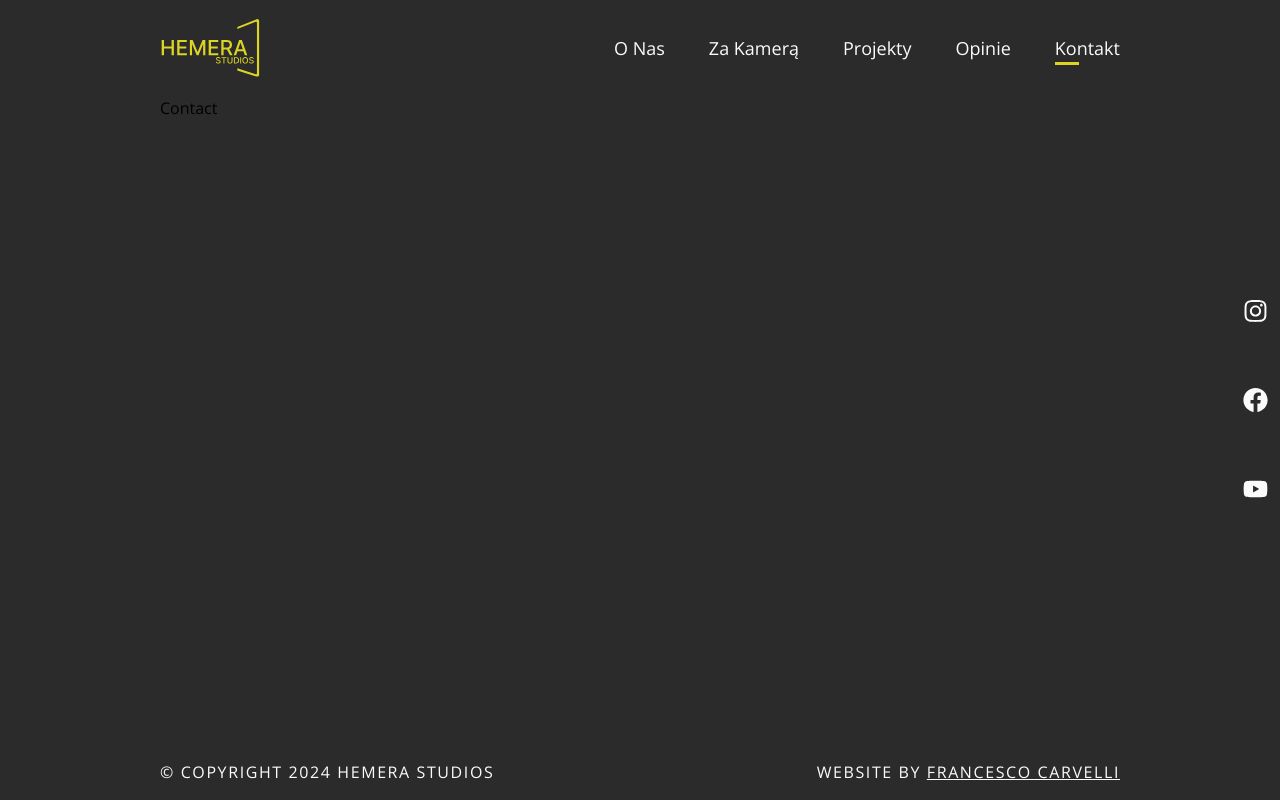
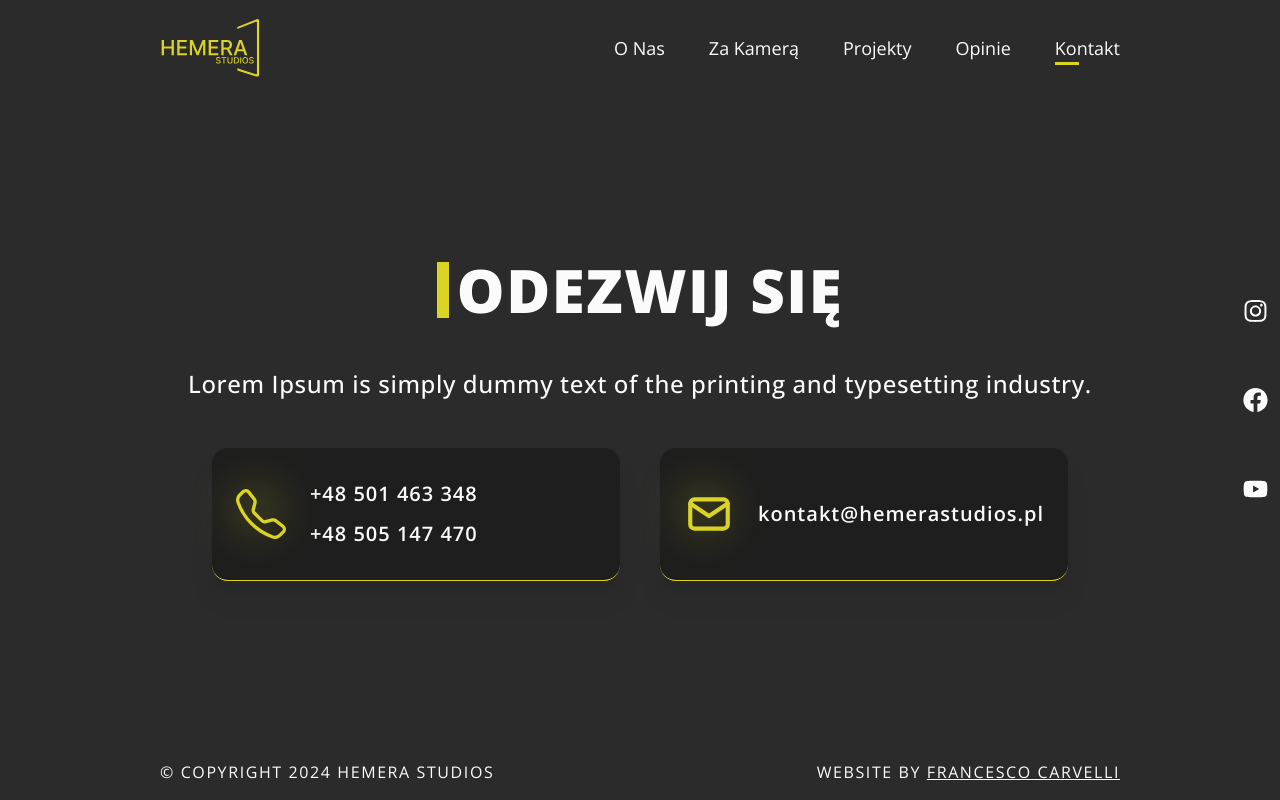
Before and after one commit to F3azy/hemera, a React (Vite) app: page /kontakt in a window 1280 px wide. Built offline with nearby package versions, Linux system fonts and the light colour scheme.

Commit message:
made the contact page too, simple need to think of another solution

```diff
--- /dev/null
+++ b/src/components/ContactInfo.jsx
@@ -0,0 +1,22 @@
+import React from "react";
+
+
+function ContactInfo({ value, Icon }) {
+  return (
+    <div className="bg-dark-200 py-8 px-6 border-b-[1px] border-brand-primary rounded-2xl flex gap-x-6 drop-shadow-xl items-center">
+      {Icon && (
+        <div className="relative">
+          <Icon size={50} className="text-brand-primary" />
+          <div className="bg-brand-primary w-5 h-5 blur-xl absolute top-0 left-0 translate-x-1/2 translate-y-1/2" />
+        </div>
+      )}
+      <div className="flex flex-col gap-y-3 text-white-base font-semibold tracking-wider text-xl">
+        {value.map((v) => (
+          <p>{v}</p>
+        ))}
+      </div>
+    </div>
+  );
+}
+
+export default ContactInfo;
--- /dev/null
+++ b/src/components/ContactInfoList.jsx
@@ -0,0 +1,15 @@
+import React from "react";
+import { contactInfo } from "../const/contact";
+import ContactInfo from "./ContactInfo";
+
+const ContactInfoList = () => {
+  return (
+    <div className="grid grid-cols-2 gap-10">
+      {contactInfo.map((contact) => (
+        <ContactInfo key={contact.name} value={contact.value} Icon={contact.icon} />
+      ))}
+    </div>
+  );
+};
+
+export default ContactInfoList;
--- /dev/null
+++ b/src/const/contact.js
@@ -0,0 +1,15 @@
+import { BsTelephone } from "react-icons/bs";
+import { TbMail } from "react-icons/tb";
+
+export const contactInfo = [
+  {
+    name: "phone",
+    icon: BsTelephone,
+    value: ["+48 501 463 348", "+48 505 147 470"],
+  },
+  {
+    name: "mail",
+    icon: TbMail,
+    value: ["kontakt@hemerastudios.pl"],
+  },
+];
--- a/src/pages/Contact.jsx
+++ b/src/pages/Contact.jsx
@@ -1,7 +1,18 @@
 import React from "react";
+import PageTitle from "../components/PageTitle";
+import ContactInfoList from "../components/ContactInfoList";
 
 const Contact = () => {
-  return <div>Contact</div>;
+  return (
+    <div className="h-full flex flex-col justify-center items-center gap-y-10 xl:gap-y-12 relative">
+      <PageTitle>ODEZWIJ SIĘ</PageTitle>
+      <p className="text-white-base text-xl xl:text-2xl font-medium tracking-wider xl:tracking-wide">
+        Lorem Ipsum is simply dummy text of the printing and typesetting
+        industry.
+      </p>
+      <ContactInfoList />
+    </div>
+  );
 };
 
 export default Contact;
```
